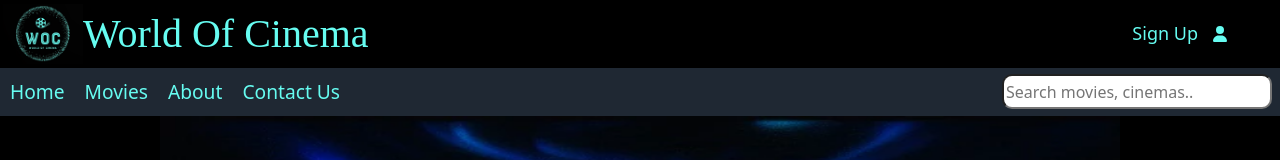
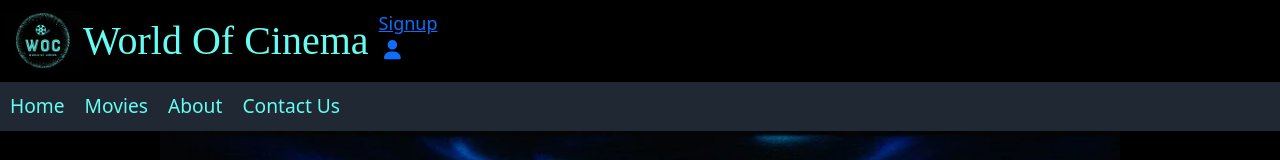
Before and after one commit to RujutaK03/MERN_Project, a React (Create React App) app: page / in a window 1280 px wide. Shown: the top 160 px of the page. Built offline with nearby package versions, Linux system fonts and the light colour scheme; no server answers.

Commit message:
Update header.js

```diff
--- a/src/components/header.js
+++ b/src/components/header.js
@@ -1,36 +1,81 @@
-import React from 'react';
-import { Link } from 'react-router-dom';
-import './style1.css'; // Assuming you have a style.css file for your styles
+import React, { useState } from 'react';
+import { Link, useNavigate } from 'react-router-dom'; // Import Link component
+import Axios from 'axios';
 import 'bootstrap/dist/css/bootstrap.min.css';
 import 'bootstrap/dist/js/bootstrap.bundle.min.js';
-
 import { faUser } from '@fortawesome/free-solid-svg-icons';
 import logo from './logo.jpg';
 import { FontAwesomeIcon } from '@fortawesome/react-fontawesome';
 
 const Header = () => {
+  // State to track the login status
+  const [isLoggedIn, setIsLoggedIn] = useState(false);
+
+  // State to store user input for email and password
+  const [data, setData] = useState({ email: '', password: '' });
+
+  // UseNavigate hook to navigate to other pages
+  const navigate = useNavigate();
+
+  // Dummy function to simulate login. Replace it with your actual login logic.
+  const handleLogin = () => {
+    // Define or get userData from user input
+    const userData = {
+      email: data.email,
+      password: data.password,
+    };
+
+    Axios.post("https://mern-project-deployment-1.onrender.com/userRoute/login", userData)
+      .then((response) => {
+        console.log("This is the response");
+        console.log(response.data.message);
+        if (response.data.status === 200) {
+          navigate("/");
+          document.getElementById("userdoesnotexist").innerHTML = response.data.message;
+          document.getElementById("userexists").innerHTML = "";
+          setIsLoggedIn(true);
+        }
+      })
+      .catch((error) => {
+        console.error('Error:', error);
+        // Handle the error here, e.g., show an error message to the user
+      });
+  };
+
+  // Dummy function to simulate logout. Replace it with your actual logout logic.
+  const handleLogout = () => {
+    setIsLoggedIn(false);
+  };
+
   return (
     <div className="header1">
       <header className="header">
         <img src={logo} alt="logo" height="60px" width="80px" />
         <h1 className="title">World Of Cinema</h1>
-        <button className="signin">
-          <Link to="/signup" className="link"><h2 className="sign">Sign Up</h2></Link>
-          <FontAwesomeIcon icon={faUser} className="usericon" />
-        </button>
+        {isLoggedIn ? (
+          // Render logout button if the user is logged in
+          <div className="usericon" onClick={handleLogout}>
+            <FontAwesomeIcon icon={faUser} />
+          </div>
+        ) : (
+          // Render login button with Link to the signup page
+          <Link to="/signup" className="signin">
+            <h2 className="sign">Signup</h2>
+            <FontAwesomeIcon icon={faUser} className="usericon" />
+          </Link>
+        )}
       </header>
       <div className="topnav position-static">
-        <a href='/' className="links">Home</a>
+       <a href='/' className="links">Home</a>
         <a href="/movies" className="links">Movies</a>
 
 
         <a href='/about' className="links">About</a>
         <a href='/contact' className="links">Contact Us</a>
-        <input className="search" type="text" placeholder="Search movies, cinemas.." />
+
       </div>
     </div>
-  )
-}
-
+  );
+};
 
 export default Header;
```
